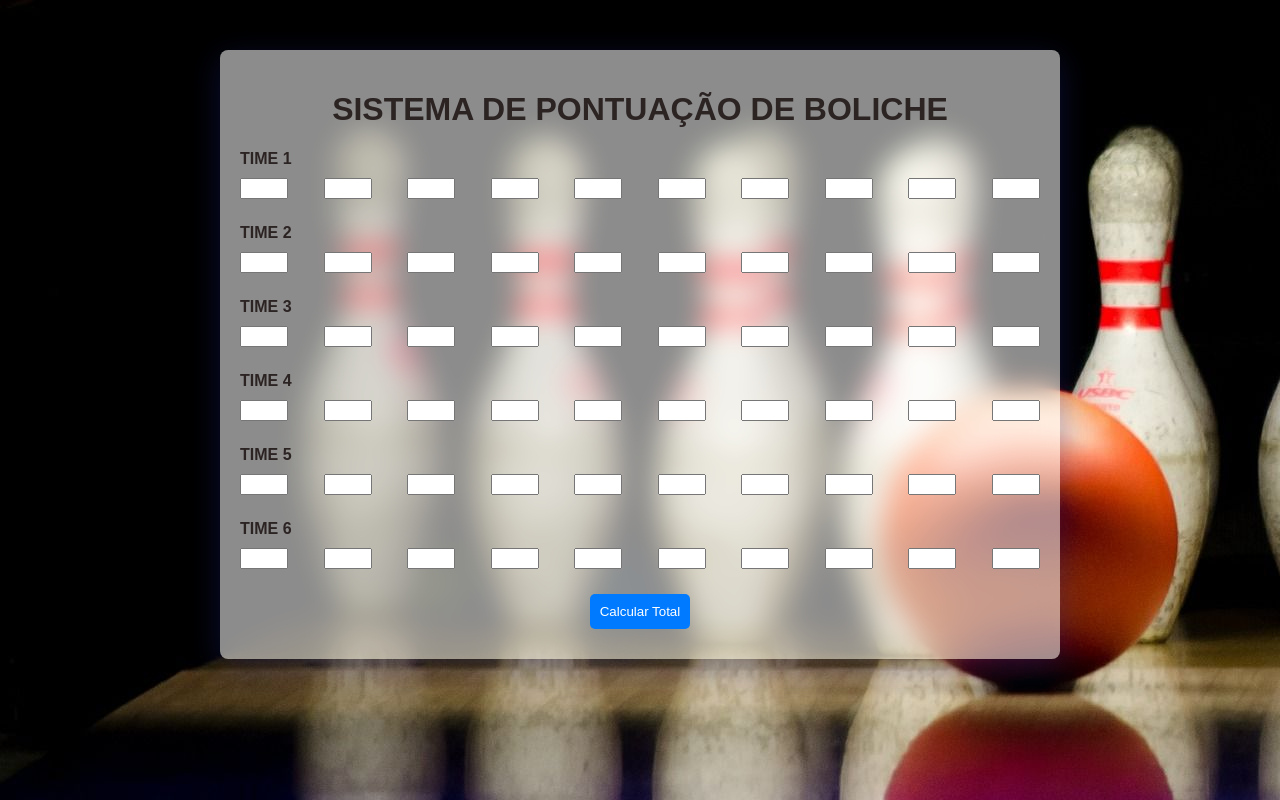
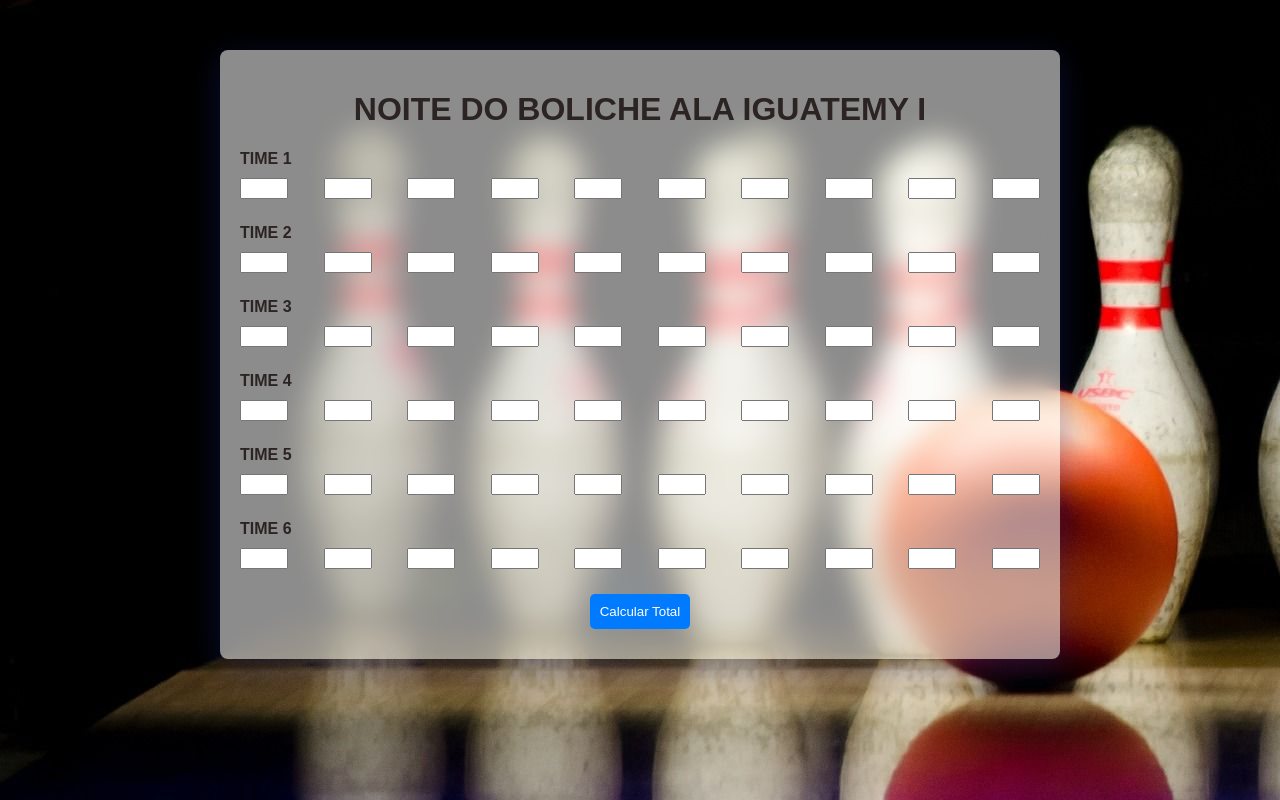
Before and after one commit to rodolfodelfino/boliche, a plain HTML site: page index.html in a window 1280 px wide. Drawn offline with Linux system fonts and the light colour scheme.

Commit message:
commit nome

```diff
--- a/index.html
+++ b/index.html
@@ -8,7 +8,7 @@
 </head>
 <body background="img/Boliche-Para-Idosos.jpg">
     <div class="container">
-        <h1>Sistema de Pontuação de Boliche</h1>
+        <h1>NOITE DO BOLICHE ALA IGUATEMY I</h1>
         <div id="scoreboard">
             <!-- Tabela de Pontuação será gerada dinamicamente pelo JavaScript -->
         </div>
```
